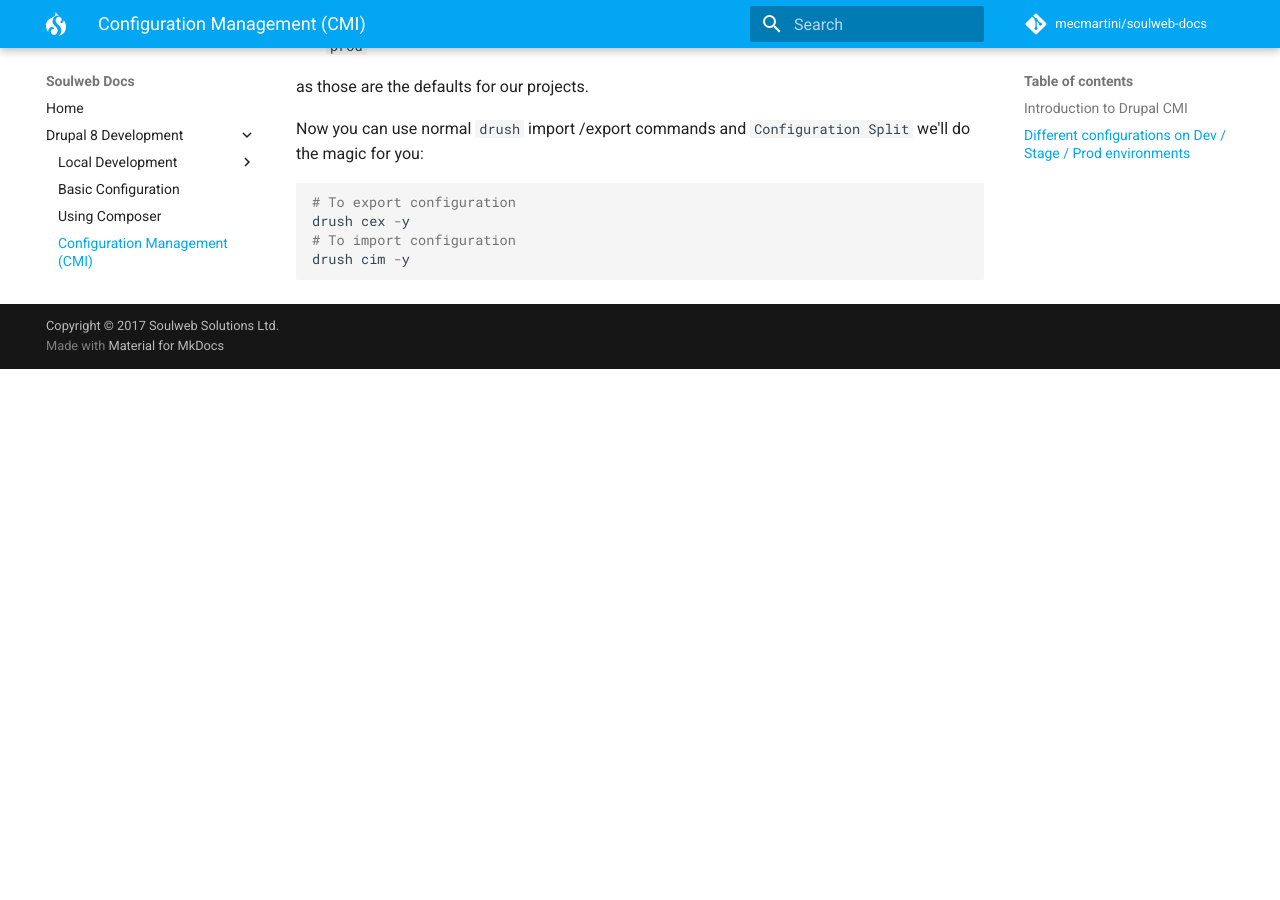
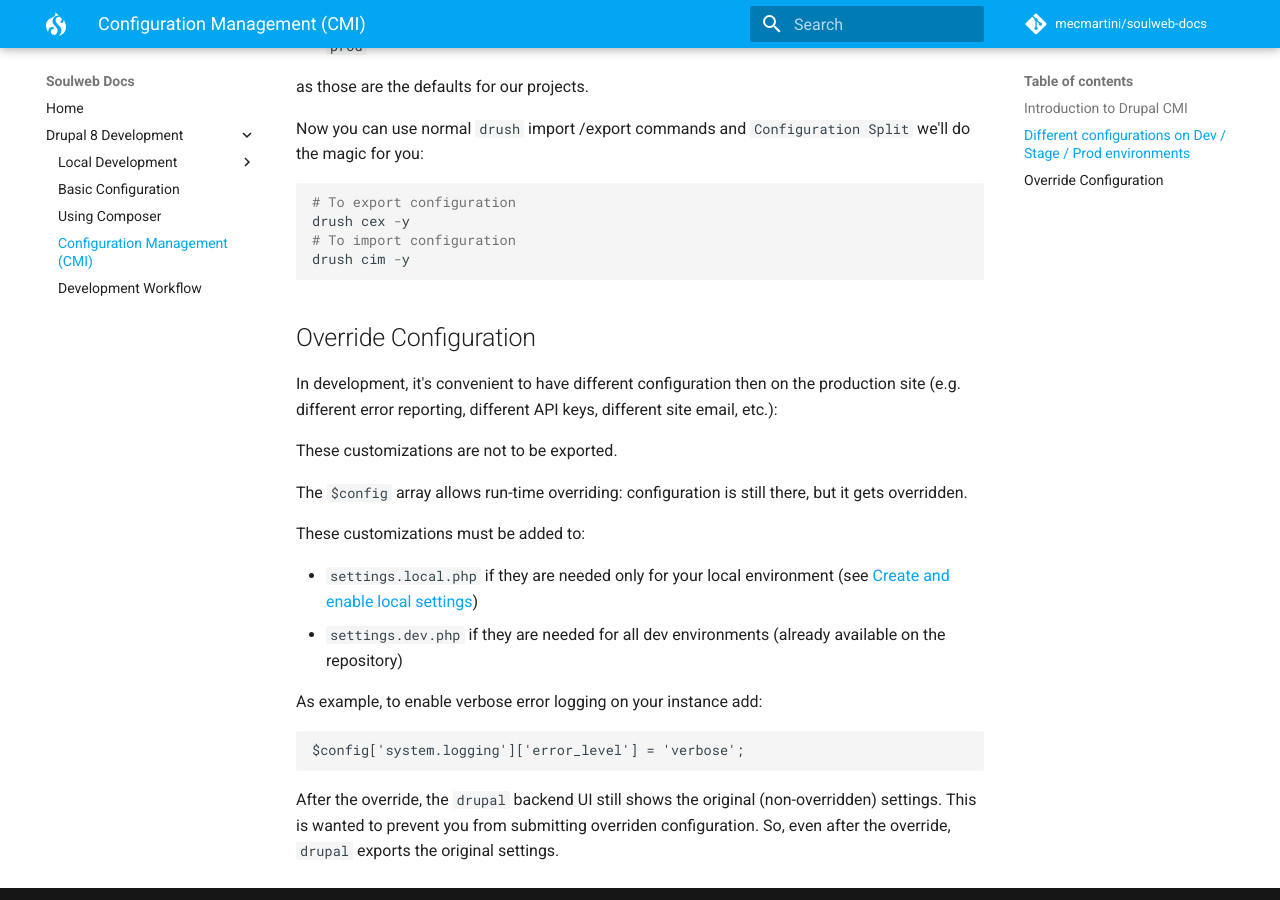
Before and after one commit to mecmartini/soulweb-docs, an MkDocs documentation site: the page built from docs/drupal/drupal_configuration_management.md, in a window 1280 px wide and 900 px high, scrolled down 1433 px. Built offline with MkDocs 1.6.1 and Material for MkDocs 9.7.7, drawn with Linux system fonts in a browser that asks for light colours; comment, search, counter and statistics services are not loaded; old or Windows-style settings are respelled for this version of MkDocs; before the commit the page ends 1802 px from its top, so only the background shows below that.

Commit message:
Documented Drupal override configurations

```diff
--- a/docs/drupal/drupal_configuration_management.md
+++ b/docs/drupal/drupal_configuration_management.md
@@ -48,3 +48,22 @@
     drush cex -y
     # To import configuration
     drush cim -y
+
+## Override Configuration
+
+In development, it's convenient to have different configuration then on the production site (e.g. different error reporting, different API keys, different site email, etc.):
+
+These customizations are not to be exported.
+
+The `$config` array allows run-time overriding: configuration is still there, but it gets overridden.
+
+These customizations must be added to:
+
+* `settings.local.php` if they are needed only for your local environment (see [Create and enable local settings](drupal#3-create-and-enable-local-settings))
+* `settings.dev.php` if they are needed for all dev environments (already available on the repository)
+
+As example, to enable verbose error logging on your instance add:
+
+    $config['system.logging']['error_level'] = 'verbose';
+
+After the override, the `drupal` backend UI still shows the original (non-overridden) settings. This is wanted to prevent you from submitting overriden configuration. So, even after the override, `drupal` exports the original settings.
```
Also changed, not shown: site/404.html, site/drupal/drupal_basic_configuration/index.html, site/drupal/drupal_composer/index.html, site/drupal/drupal_configuration_management/index.html, site/drupal/drupal_development_workflow/index.html, site/drupal/drupal_vm/index.html, site/drupal/drupal_vm_codersniffer/index.html, site/drupal/drupal_vm_phpstorm/index.html, site/drupal/drupal_vm_phpunit/index.html, site/drupal/drupal_vm_xdebug/index.html, site/index.html, site/mkdocs/search_index.json, site/sitemap.xml.
